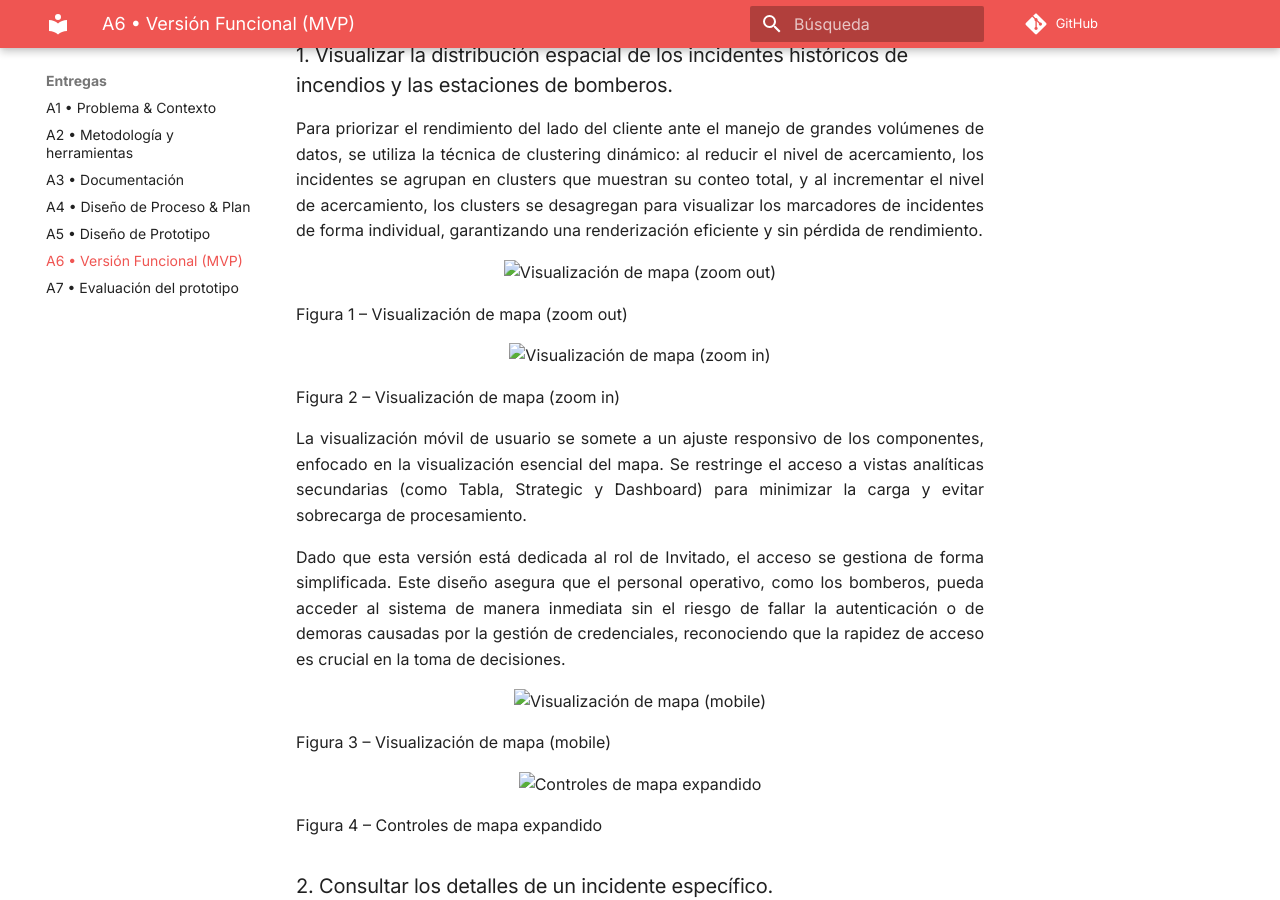
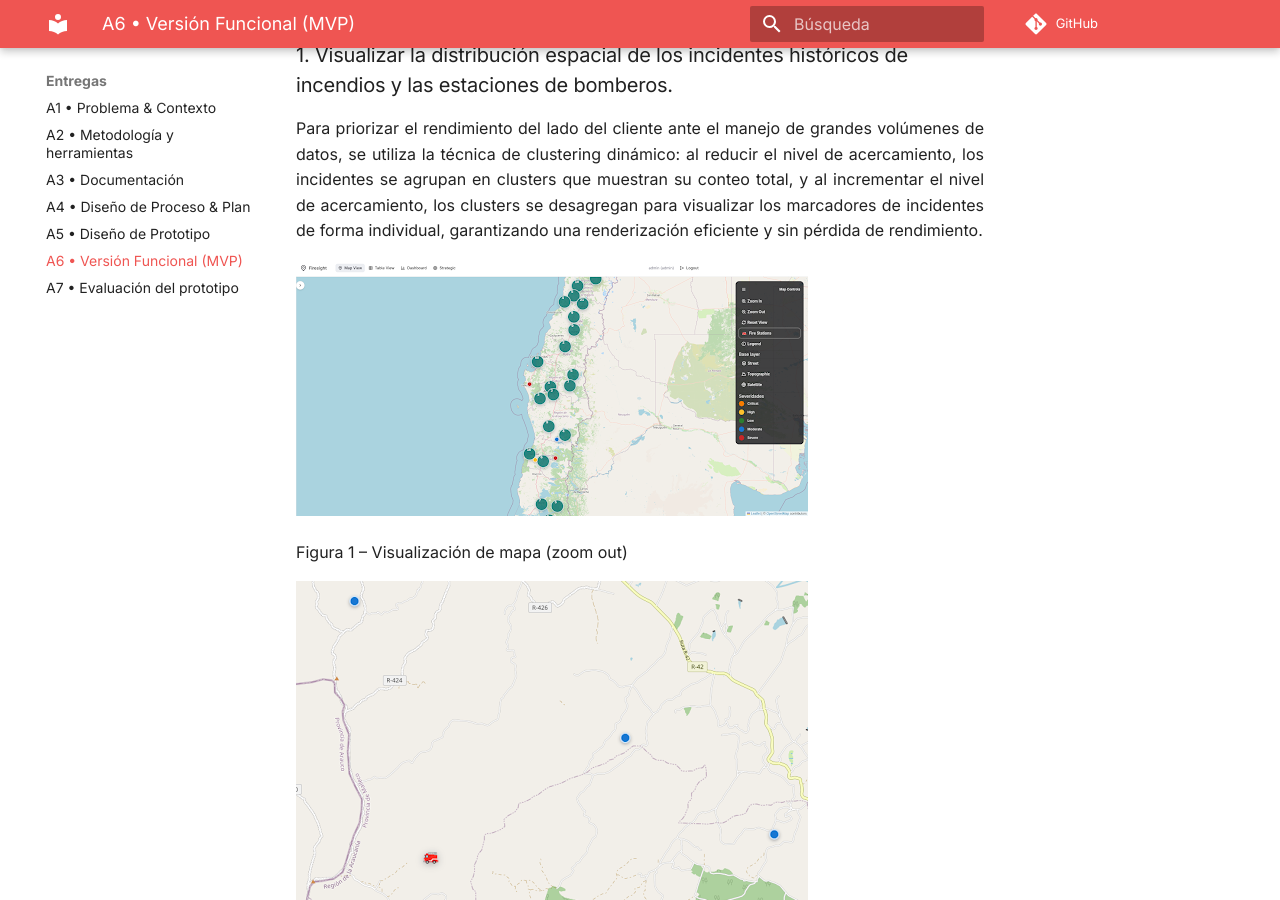
Before and after one commit to L1TnzO/Documentacion-PDS, an MkDocs documentation site: the page built from docs/A6.md, in a window 1280 px wide and 900 px high, scrolled down 725 px. Built offline with MkDocs 1.6.1 and Material for MkDocs 9.7.7, drawn with Linux system fonts in a browser that asks for light colours; comment, search, counter and statistics services are not loaded.

Commit message:
repair images error

```diff
--- a/docs/A6.md
+++ b/docs/A6.md
@@ -17,62 +17,55 @@ El MVP de FireSight está centrado en proporcionar la funcionalidad mínima esen
 ### 1. Visualizar la distribución espacial de los incidentes históricos de incendios y las estaciones de bomberos.
    Para priorizar el rendimiento del lado del cliente ante el manejo de grandes volúmenes de datos, se utiliza la técnica de clustering dinámico: al reducir el nivel de acercamiento, los incidentes se agrupan en clusters que muestran su conteo total, y al incrementar el nivel de acercamiento, los clusters se desagregan para visualizar los marcadores de incidentes de forma individual, garantizando una renderización eficiente y sin pérdida de rendimiento.
 
-<div align="center">
-  <img src="assets/images/A6_fig01_mapa_zoomout.png" alt="Visualización de mapa (zoom out)"/>
-  <p>Figura 1 – Visualización de mapa (zoom out)</p>
-</div>
+![Visualización de mapa (zoom out)](assets/images/A6_fig01_mapa_zoomout.png)
 
-<div align="center">
-  <img src="assets/images/A6_fig02_mapa_zoomin.png" alt="Visualización de mapa (zoom in)"/>
-  <p>Figura 2 – Visualización de mapa (zoom in)</p>
-</div>
+Figura 1 – Visualización de mapa (zoom out)
+
+![Visualización de mapa (zoom in)](assets/images/A6_fig02_mapa_zoomin.png)
+
+Figura 2 – Visualización de mapa (zoom in)
 
    La visualización móvil de usuario se somete a un ajuste responsivo de los componentes, enfocado en la visualización esencial del mapa. Se restringe el acceso a vistas analíticas secundarias (como Tabla, Strategic y Dashboard) para minimizar la carga y evitar sobrecarga de procesamiento.
 
    Dado que esta versión está dedicada al rol de Invitado, el acceso se gestiona de forma simplificada. Este diseño asegura que el personal operativo, como los bomberos, pueda acceder al sistema de manera inmediata sin el riesgo de fallar la autenticación o de demoras causadas por la gestión de credenciales, reconociendo que la rapidez de acceso es crucial en la toma de decisiones.
 
-<div align="center">
-  <img src="assets/images/A6_fig03_mapa_mobile.png" alt="Visualización de mapa (mobile)"/>
-  <p>Figura 3 – Visualización de mapa (mobile)</p>
-</div>
+![Visualización de mapa (mobile)](assets/images/A6_fig03_mapa_mobile.png)
 
-<div align="center">
-  <img src="assets/images/A6_fig04_controles_mapa.png" alt="Controles de mapa expandido"/>
-  <p>Figura 4 – Controles de mapa expandido</p>
-</div>
+Figura 3 – Visualización de mapa (mobile)
+
+![Controles de mapa expandido](assets/images/A6_fig04_controles_mapa.png)
+
+Figura 4 – Controles de mapa expandido
 
 ### 2. Consultar los detalles de un incidente específico.
    Se realiza la consulta al momento de preguntar los detalles, para no sobrecargar el cliente y la API con miles de datos al mismo tiempo.
 
-<div align="center">
-  <img src="assets/images/A6_fig05_resumen_incidente.png" alt="Resumen incidente"/>
-  <p>Figura 5 – Resumen incidente</p>
-</div>
+![Resumen incidente](assets/images/A6_fig05_resumen_incidente.png)
+
+Figura 5 – Resumen incidente
 
    La plataforma asegura la precisión y actualización constante de las direcciones postales mediante la integración con una API pública de geocodificación. Esto permite la corrección dinámica de nombres de calles o numeración predial que puedan haber cambiado.
 
    Adicionalmente, para optimizar la respuesta operacional en campo, la funcionalidad "Go to Location" inicia una redirección directa a Google Maps. Esta integración facilita a los usuarios obtener indicaciones de navegación en tiempo real y establecer la ruta más eficiente hacia la ubicación del incidente.
 
-<div align="center">
-  <img src="assets/images/A6_fig06_detalle_incidente.png" alt="Detalle incidente"/>
-  <p>Figura 6 – Detalle incidente</p>
-</div>
+![Detalle incidente](assets/images/A6_fig06_detalle_incidente.png)
+
+Figura 6 – Detalle incidente
 
 ### 3. Filtrar los datos según criterios básicos.
    Se permite filtrar por rangos de fechas, tipos de incidentes, niveles de severidad y estado operativo del incidente (ej. Dispatched, On Scene, Resolved). El sistema actualiza dinámicamente el contador de registros visualizados en base a los filtros aplicados.
 
-<div align="center">
-  <img src="assets/images/A6_fig07_filtro_admin.png" alt="Filtro administrador"/>
-  <p>Figura 7 – Filtro administrador</p>
-</div>
+![Filtro administrador](assets/images/A6_fig07_filtro_admin.png)
+
+Figura 7 – Filtro administrador
 
    El administrador puede alternar la visualización entre el conjunto completo de datos históricos y únicamente los incidentes activos en el sistema.
    Para priorizar la experiencia y el rendimiento del cliente, se otorga la posibilidad de controlar la cantidad máxima de registros a renderizar en la interfaz (límite de visualización). Adicionalmente, se aplica una lógica de renderización que prioriza geográficamente la carga de datos visibles, asegurando que los incidentes dentro del área actual de visualización (viewport) del mapa se muestran con prioridad.
 
-<div align="center">
-  <img src="assets/images/A6_fig08_filtro_invitado.png" alt="Filtro invitado"/>
-  <p>Figura 8 – Filtro invitado</p>
-</div>
+![Filtro invitado](assets/images/A6_fig08_filtro_invitado.png)
+
+Figura 8 – Filtro invitado
+
    La versión móvil de la plataforma está diseñada específicamente para el rol de Invitado (Guest) y opera con restricciones clave tanto en el acceso a datos como en la funcionalidad de los filtros, lo que ayuda a priorizar el rendimiento en dispositivos móviles y a gestionar la exposición de información.
    Los usuarios invitados no tienen acceso al conjunto completo de datos históricos de incidentes; su visualización se limita estrictamente a los incidentes actualmente activos en el sistema. Por esta razón, la opción de alternar la vista a "incidentes históricos" se deshabilita explícitamente en esta versión.
    Dado que el volumen de incidentes activos es significativamente menor que el total histórico, la opción para que el usuario seleccione la cantidad de datos a renderizar se elimina, lo que simplifica la interfaz y permite que el sistema maneje automáticamente la carga óptima para un dispositivo móvil.
@@ -80,10 +73,9 @@ El MVP de FireSight está centrado en proporcionar la funcionalidad mínima esen
 ### 4. Visualizar datos históricos en formato de tabla.
    Su utilidad principal radica en la capacidad de exportar la totalidad de los datos filtrados a formato CSV mediante el botón 'Export CSV', permitiendo al administrador realizar análisis externos o reportes manuales fuera de la plataforma.
 
-<div align="center">
-  <img src="assets/images/A6_fig09_vista_tabla.png" alt="Vista tabla"/>
-  <p>Figura 9 – Vista tabla</p>
-</div>
+![Vista tabla](assets/images/A6_fig09_vista_tabla.png)
+
+Figura 9 – Vista tabla
 
 ## A6 — Funcionalidades Incluidas en el MVP
 
@@ -106,24 +98,21 @@ Para mantener el enfoque en el MVP, las siguientes funcionalidades, aunque plani
 
 - **Módulo Strategic (Análisis Avanzado)**: Modelos predictivos, análisis de zonas críticas y cálculos de tiempos de respuesta. Se encuentra en fase preliminar.
 
-<div align="center">
-  <img src="assets/images/A6_fig10_strategic_1.png" alt="Módulo Strategic (parte 1)"/>
-  <p>Figura 10 – Módulo Strategic (parte 1)</p>
-</div>
+![Módulo Strategic (parte 1)](assets/images/A6_fig10_strategic_1.png)
 
-<div align="center">
-  <img src="assets/images/A6_fig11_strategic_2.png" alt="Módulo Strategic (parte 2)"/>
-  <p>Figura 11 – Módulo Strategic (parte 2)</p>
-</div>
+Figura 10 – Módulo Strategic (parte 1)
+
+![Módulo Strategic (parte 2)](assets/images/A6_fig11_strategic_2.png)
+
+Figura 11 – Módulo Strategic (parte 2)
 
 - **Gestión de Usuarios**: Creación de cuentas, roles de usuario y permisos (el MVP tiene un acceso de administrador predefinido y guest para el modo mobile). Aún no está implementado.
 
 - **Módulo Dashboard**: Vista inicial con indicadores clave como la cantidad de incidentes recientes o la distribución de la severidad (ej. gráfico de barras o circular). Se encuentra en fase preliminar.
 
-<div align="center">
-  <img src="assets/images/A6_fig12_dashboard.png" alt="Módulo Dashboard"/>
-  <p>Figura 12 – Módulo Dashboard</p>
-</div>
+![Módulo Dashboard](assets/images/A6_fig12_dashboard.png)
+
+Figura 12 – Módulo Dashboard
 
 - **Creación de nuevos registros**: Formulario con el cual poder ingresar nuevos registros de incendios a la base de datos. Aún no está implementado.
 
```
